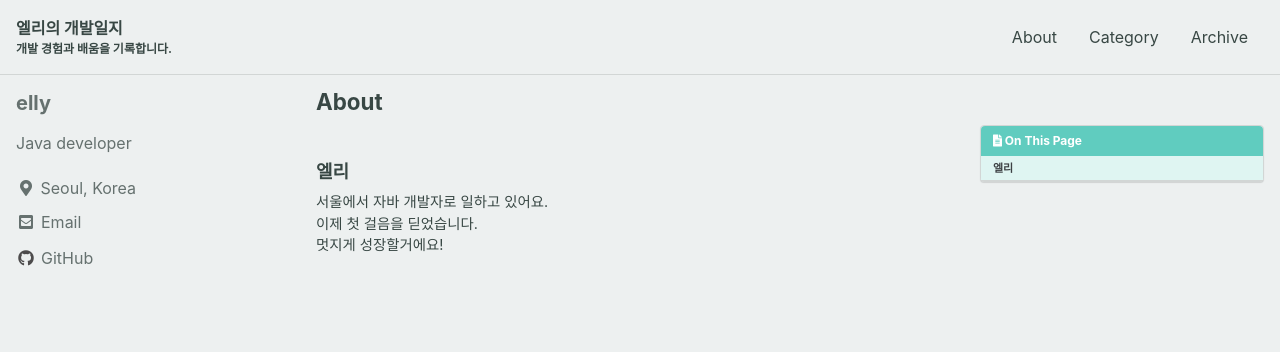
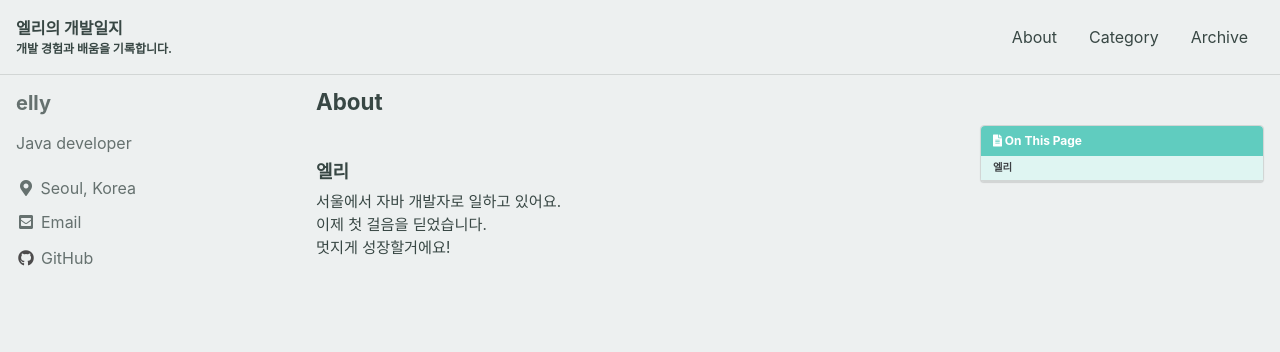
Before and after one commit to ellylee617/ellylee617.github.io, a Jekyll site: the page built from _pages/about.md, in a window 1280 px wide. Shown: the top 352 px of the page. Built offline with Jekyll 4.4.1, drawn with Linux system fonts in a browser that asks for light colours; cached includes are drawn as plain includes.

Commit message:
Update _page.scss

```diff
--- a/_sass/minimal-mistakes/_page.scss
+++ b/_sass/minimal-mistakes/_page.scss
@@ -109,12 +109,10 @@ body {
 			opacity: 1;
 		}
 	}
-  li{
-    font-size: 1em;
-  }
   p,
+  li,
   dl {
-    font-size: .9em;
+    font-size: .95em;
   }
 
   /* paragraph indents */
@@ -148,7 +146,7 @@ body {
   dd {
     margin-left: 1em;
     font-family: $sans-serif;
-    font-size: .9em;
+    font-size: 1em;
   }
 
   .small {
```
